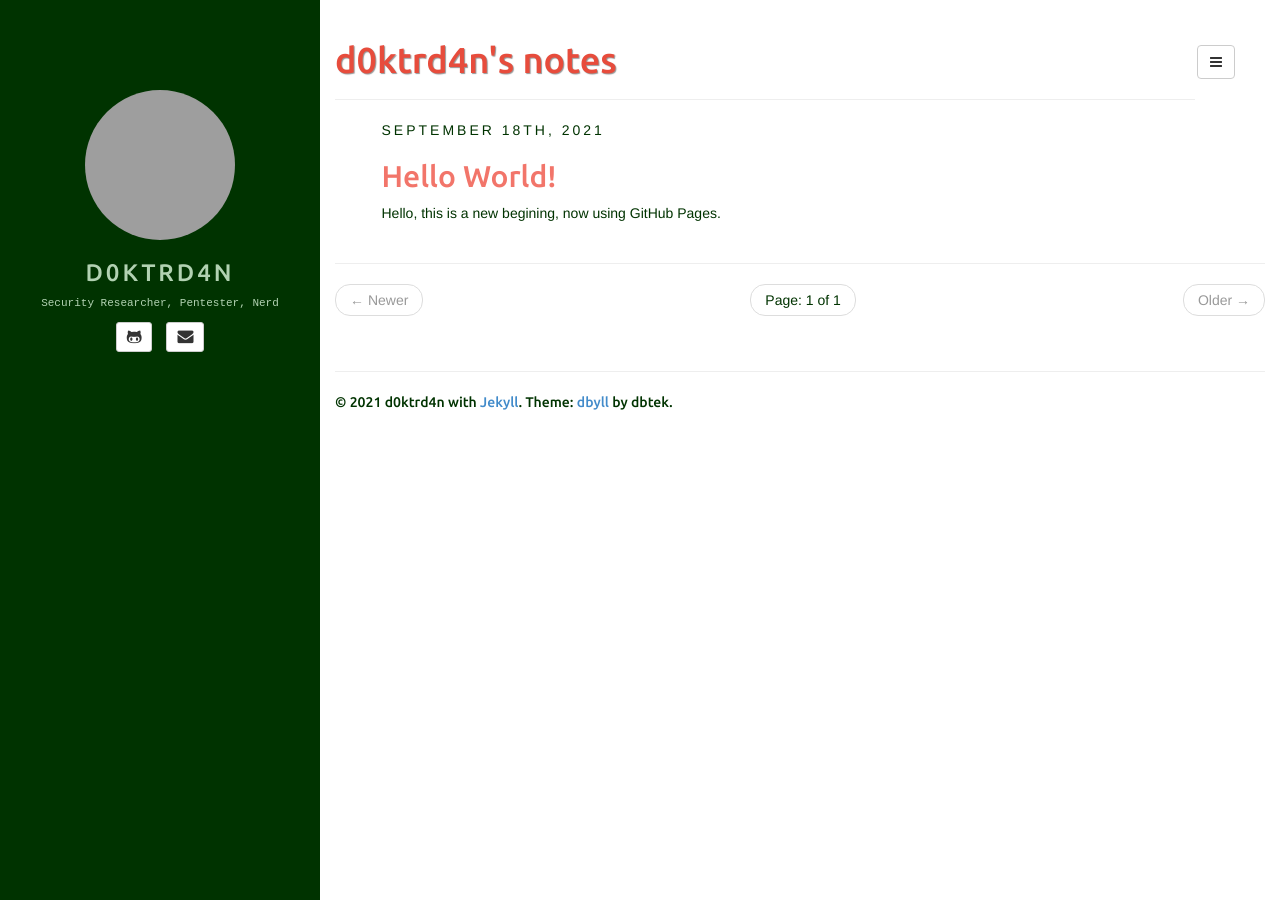
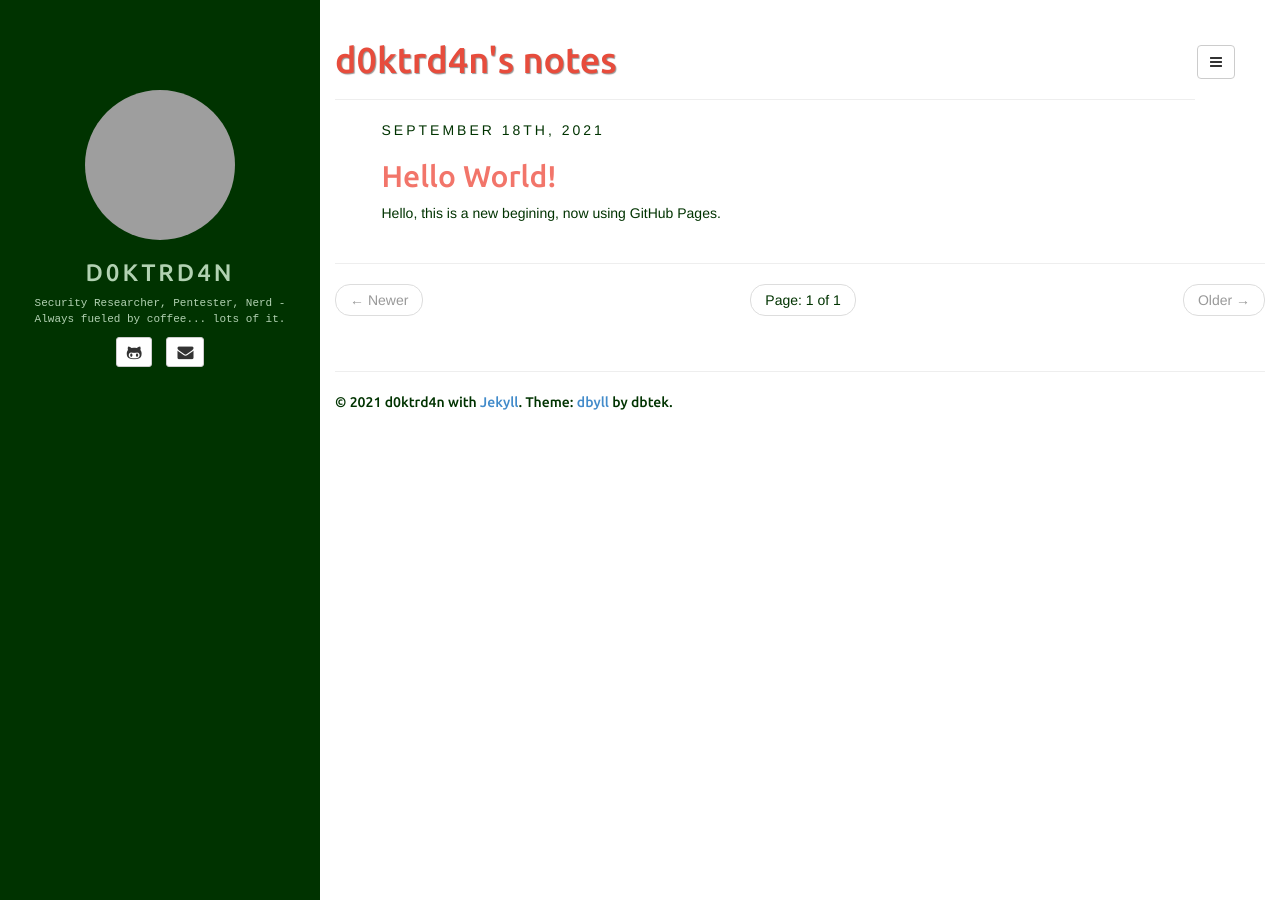
Before and after one commit to d0ktrd4n/d0ktrd4n.github.io, a Jekyll site: the page built from index.html, in a window 1280 px wide. Built offline with Jekyll 4.4.1, drawn with Linux system fonts in a browser that asks for light colours; the list of posts is cut into pages by our own code; grey boxes are pictures that could not be loaded.

Commit message:
Update _config.yml

```diff
--- a/_config.yml
+++ b/_config.yml
@@ -24,7 +24,7 @@ author:
   twitter:
   pinterest:
   linkedin:
-  bio: Security Researcher, Pentester, Nerd
+  bio: Security Researcher, Pentester, Nerd - Always fueled by coffee... lots of it.
   email_md5: 7bc58fefdbafe5af8eea09bd499058ca
 
 rss_path: feed.xml
```
